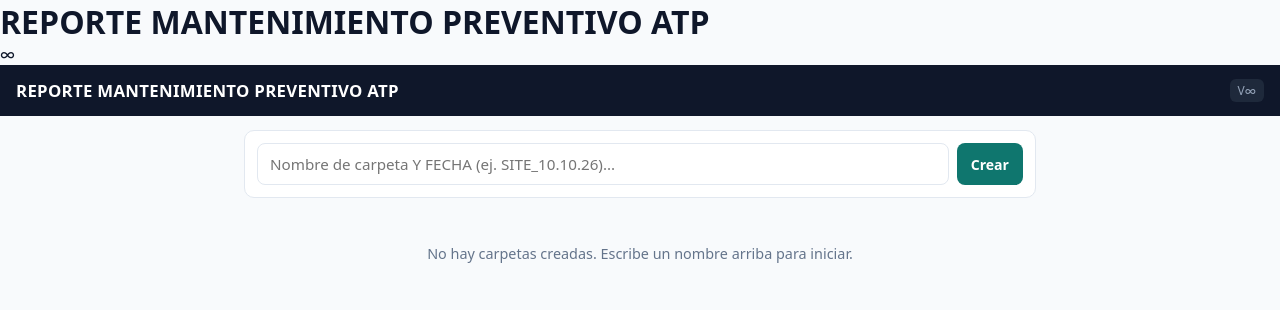
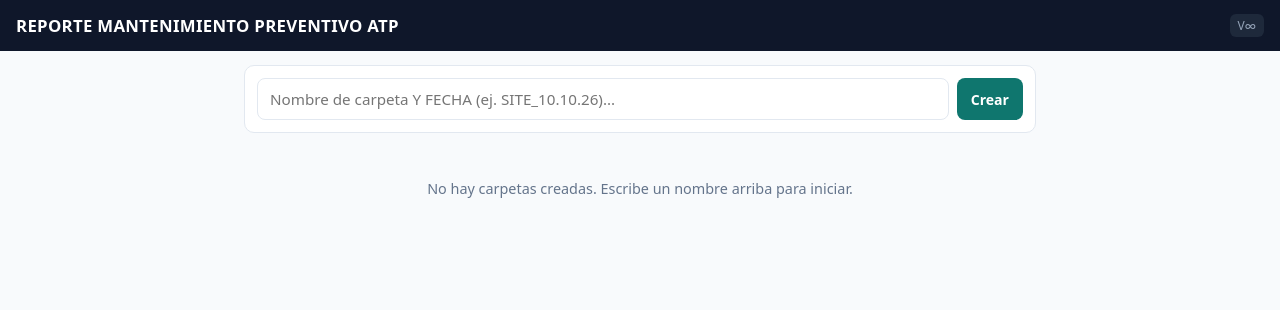
Before and after one commit to anthonyalvaroc-svg/MP2026-V13, a plain HTML site: page index.html in a window 1280 px wide. Drawn offline with nearby package versions, Linux system fonts and the light colour scheme.

Commit message:
Remove heading and version from index.html
Removed the main heading and version span from the HTML.

```diff
--- a/index.html
+++ b/index.html
@@ -4,8 +4,6 @@
   <meta charset="UTF-8">
   <meta name="viewport" content="width=device-width, initial-scale=1.0, maximum-scale=1.0, user-scalable=no">
   <title>INFORME MANTENIMIENTO PREVENTIVO ATP</title>
-   <h1>REPORTE MANTENIMIENTO PREVENTIVO ATP</h1>
-  <span class="version">∞</span>
   <link rel="manifest" href="manifest.json">
   <meta name="theme-color" content="#0f172a">
   <script src="https://cdnjs.cloudflare.com/ajax/libs/jszip/3.10.1/jszip.min.js"></script>
```
